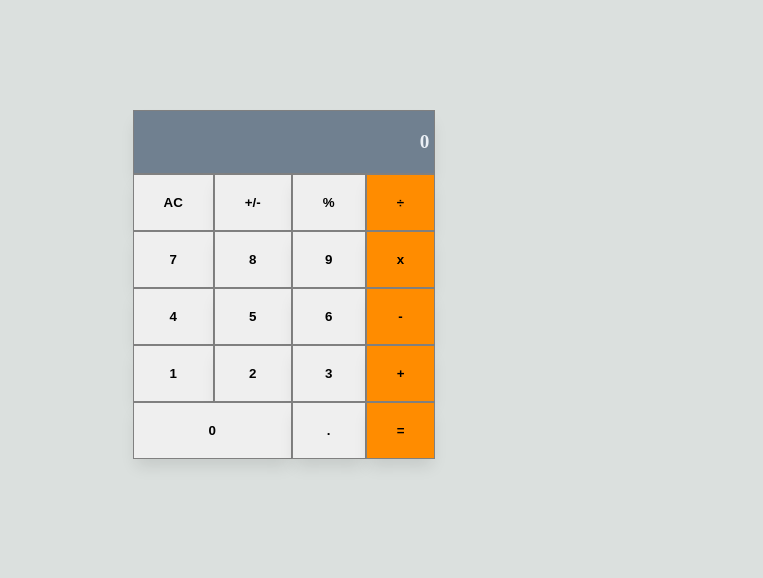
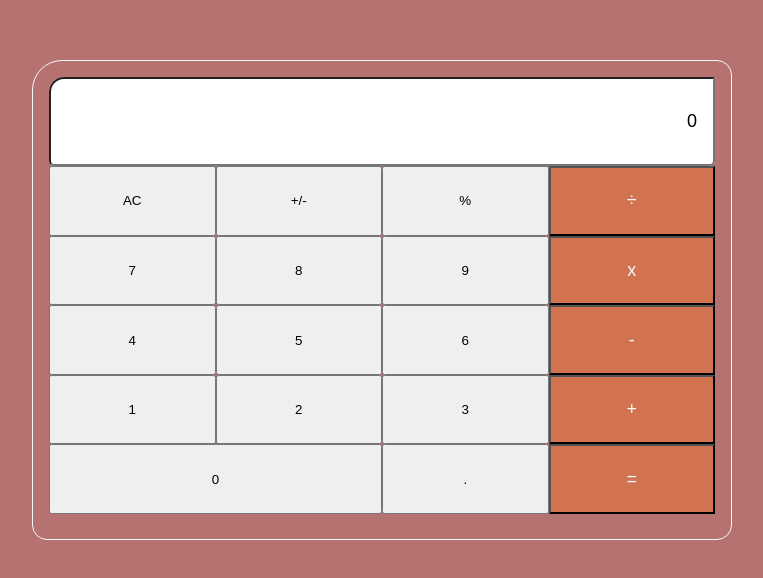
Before and after one commit to Habtamu210/Math-magicians, a React (Create React App) app: page / in a window 1280 px wide. Shown: the part 116-694 px from the top of the page, without its empty margins (356-1119 px from the left). Built offline with nearby package versions, Linux system fonts and the light colour scheme.

Commit message:
Update the event as per the feedback

```diff
--- a/src/App.js
+++ b/src/App.js
@@ -1,32 +1,12 @@
-import React from 'react';
 import Calculator from './components/Calculator';
 
-class App extends React.Component {
-  constructor(props) {
-    super(props);
-    this.state = {
-      calculatorData: {
-        total: null,
-        next: null,
-        operation: null,
-      },
-    };
-    this.updateState = this.updateState.bind(this);
-  }
+function App() {
+  return (
+    <div className="App">
+      <div className="background" />
+      <Calculator />
+    </div>
+  );
+}
 
-  updateState(obj) {
-    this.setState({
-      calculatorData: obj,
-    });
-  }
-
-  render() {
-    const { calculatorData } = this.state;
-    return (
-      <div className="App">
-        <Calculator calculatorData={calculatorData} updateState={this.updateState} />
-      </div>
-    );
-  }
-}
 export default App;
--- a/src/components/Calculator.js
+++ b/src/components/Calculator.js
@@ -1,227 +1,50 @@
-import React from 'react';
-import PropTypes from 'prop-types';
+import React, { useState } from 'react';
 import calculate from '../logic/calculate';
 
-class Calculator extends React.Component {
-  constructor(props) {
-    super(props);
-    this.Compute = this.Compute.bind(this);
-    this.updateScreen = this.updateScreen.bind(this);
-  }
+function Calculator() {
+  const [result, setResult] = useState({
+    total: null,
+    next: null,
+    operation: null,
+  });
+  const handleClick = (buttonName) => {
+    setResult(calculate(result, buttonName));
+  };
+  return (
+    <div className="calc">
+      <div className="display">
+        <input type="text" value={result.next || result.total || '0'} />
+        <small>e</small>
+      </div>
+      <div className="buttons">
 
-  Compute = (obj, button) => {
-    const { updateState } = this.props;
-    const newObj = calculate(obj, button);
-    updateState(newObj);
-  };
+        <button className="button" type="button" onClick={() => handleClick('AC')}>AC</button>
+        <button className="button" type="button" onClick={() => handleClick('+/-')}>+/-</button>
+        <button className="button" type="button" onClick={() => handleClick('%')}>%</button>
+        <button className="button" type="button" onClick={() => handleClick('÷')}>÷</button>
 
-  updateScreen = () => {
-    const { calculatorData } = this.props;
+        <button className="button" type="button" onClick={() => handleClick('7')}>7</button>
+        <button className="button" type="button" onClick={() => handleClick('8')}>8</button>
+        <button className="button" type="button" onClick={() => handleClick('9')}>9</button>
+        <button className="button" type="button" onClick={() => handleClick('x')}>x</button>
 
-    const { total, next, operation } = calculatorData;
+        <button className="button" type="button" onClick={() => handleClick('4')}>4</button>
+        <button className="button" type="button" onClick={() => handleClick('5')}>5</button>
+        <button className="button" type="button" onClick={() => handleClick('6')}>6</button>
+        <button className="button" type="button" onClick={() => handleClick('-')}>-</button>
 
-    if (total === null && next === null) {
-      return 0;
-    }
-    if (next !== null && total === null) {
-      return next;
-    }
-    if (total !== null && next !== null) {
-      if (operation !== null && operation !== undefined) {
-        return `${total} ${operation} ${next}`;
-      }
-      return total;
-    }
-    return total;
-  };
+        <button className="button" type="button" onClick={() => handleClick('1')}>1</button>
+        <button className="button" type="button" onClick={() => handleClick('2')}>2</button>
+        <button className="button" type="button" onClick={() => handleClick('3')}>3</button>
+        <button className="button" type="button" onClick={() => handleClick('+')}>+</button>
 
-  render() {
-    const { calculatorData } = this.props;
-    return (
-      <div className="container">
-        <div className="keys screen">
-          {this.updateScreen()}
-        </div>
-        <button
-          type="button"
-          className="keys"
-          onClick={() => {
-            this.Compute(calculatorData, 'AC');
-          }}
-        >
-          AC
-        </button>
-        <button
-          type="button"
-          className="keys"
-          onClick={() => {
-            this.Compute(calculatorData, '+/-');
-          }}
-        >
-          +/-
-        </button>
-        <button
-          type="button"
-          className="keys"
-          onClick={() => {
-            this.Compute(calculatorData, '%');
-          }}
-        >
-          %
-        </button>
-        <button
-          type="button"
-          className="keys operators"
-          onClick={() => {
-            this.Compute(calculatorData, '÷');
-          }}
-        >
-          ÷
-        </button>
-        <button
-          type="button"
-          className="keys "
-          onClick={() => {
-            this.Compute(calculatorData, '7');
-          }}
-        >
-          7
-        </button>
-        <button
-          type="button"
-          className="keys"
-          onClick={() => {
-            this.Compute(calculatorData, '8');
-          }}
-        >
-          8
-        </button>
-        <button
-          type="button"
-          className="keys"
-          onClick={() => {
-            this.Compute(calculatorData, '9');
-          }}
-        >
-          9
-        </button>
-        <button
-          type="button"
-          className="keys operators"
-          onClick={() => {
-            this.Compute(calculatorData, 'x');
-          }}
-        >
-          x
-        </button>
-        <button
-          type="button"
-          className="keys"
-          onClick={() => {
-            this.Compute(calculatorData, '4');
-          }}
-        >
-          4
-        </button>
-        <button
-          type="button"
-          className="keys"
-          onClick={() => {
-            this.Compute(calculatorData, '5');
-          }}
-        >
-          5
-        </button>
-        <button
-          type="button"
-          className="keys"
-          onClick={() => {
-            this.Compute(calculatorData, '6');
-          }}
-        >
-          6
-        </button>
-        <button
-          type="button"
-          className="keys operators"
-          onClick={() => {
-            this.Compute(calculatorData, '-');
-          }}
-        >
-          -
-        </button>
-        <button
-          type="button"
-          className="keys"
-          onClick={() => {
-            this.Compute(calculatorData, '1');
-          }}
-        >
-          1
-        </button>
-        <button
-          type="button"
-          className="keys"
-          onClick={() => {
-            this.Compute(calculatorData, '2');
-          }}
-        >
-          2
-        </button>
-        <button
-          type="button"
-          className="keys"
-          onClick={() => {
-            this.Compute(calculatorData, '3');
-          }}
-        >
-          3
-        </button>
-        <button
-          type="button"
-          className="keys operators"
-          onClick={() => {
-            this.Compute(calculatorData, '+');
-          }}
-        >
-          +
-        </button>
-        <button
-          type="button"
-          className="keys zero"
-          onClick={() => {
-            this.Compute(calculatorData, '0');
-          }}
-        >
-          0
-        </button>
-        <button
-          type="button"
-          className="keys"
-          onClick={() => {
-            this.Compute(calculatorData, '.');
-          }}
-        >
-          .
-        </button>
-        <button
-          type="button"
-          className="keys operators"
-          onClick={() => {
-            this.Compute(calculatorData, '=');
-          }}
-        >
-          =
-        </button>
+        <button className="button" type="button" onClick={() => handleClick('0')}>0</button>
+        <button className="button" type="button" onClick={() => handleClick('.')}>.</button>
+        <button className="button" type="button" onClick={() => handleClick('=')}>=</button>
+
       </div>
-    );
-  }
+    </div>
+  );
 }
 
-Calculator.propTypes = {
-  updateState: PropTypes.func.isRequired,
-  /* eslint-disable-next-line react/forbid-prop-types */
-  calculatorData: PropTypes.object.isRequired,
-};
-
 export default Calculator;
--- a/src/index.css
+++ b/src/index.css
@@ -1,10 +1,3 @@
-:root {
-  --primary: #dbe0de;
-  --secondary: #ff8c00;
-  --dark: #708090;
-  --light: #eaeff5;
-}
-
 * {
   margin: 0;
   padding: 0;
@@ -12,47 +5,81 @@
 }
 
 body {
-  height: 100vh;
-  background-color: var(--primary);
-  display: flex;
-  align-items: center;
-  justify-content: center;
+  background-color: rgb(182, 113, 113);
+  width: 100%;
+  height: 100%;
 }
 
-.container {
-  display: grid;
-  grid-template-columns: auto auto auto auto;
+#root {
+  margin: 0;
+  padding: 0;
+  height: inherit;
+  width: inherit;
 }
 
-div.keys.screen {
-  grid-column-start: 1;
-  grid-column-end: 5;
-  text-align: right;
-  background-color: var(--dark);
-  color: var(--light);
-  padding-right: 5px;
-  font-size: 1.2rem;
+.App {
+  margin: 0;
+  padding: 0;
+  height: inherit;
+  width: inherit;
 }
 
-.keys {
-  border: 1px solid gray;
-  padding: 20px 30px;
-  box-shadow: 0 0 0 0 rgba(0, 0, 0, 0.1), 0 10px 15px -3px rgba(0, 0, 0, 0.1);
-  transition: 0.7s;
-  cursor: pointer;
-  font-weight: bold;
+.calc {
+  position: absolute;
+  width: 100%;
+  max-width: 700px;
+  height: 60vh;
+  display: flex;
+  flex-wrap: wrap;
+  flex-direction: column;
+  border: 1px solid ghostwhite;
+  border-radius: 30px 15px 15px 15px;
+  padding: 1rem;
+  top: 22%;
+  right: 15%;
 }
 
-button:hover {
-  background-color: var(--dark);
-  color: var(--light);
+.display {
+  background-color: rgba(255, 255, 255, 0.8);
+  border-radius: 15px 5px 5px 5px;
+  height: 20%;
+  font-size: 30px;
+  text-align: right;
 }
 
-.zero {
-  grid-column-start: 1;
-  grid-column-end: 3;
+.buttons {
+  display: flex;
+  flex-wrap: wrap;
+  width: 100%;
+  height: 78%;
 }
 
-.operators {
-  background-color: var(--secondary);
+.button {
+  width: 25%;
 }
+
+.button:nth-last-of-type(3) {
+  width: 50%;
+}
+
+.button:nth-of-type(4n),
+.button:nth-last-of-type(1) {
+  font-size: large;
+  background-color: rgb(209, 115, 81);
+  color: aliceblue;
+}
+
+.button:nth-last-of-type(1):hover,
+.button:nth-of-type(4n):hover {
+  background-color: rgb(160, 60, 24);
+}
+
+input {
+  height: 100%;
+  width: 100%;
+  font-size: large;
+  border-radius: 15px 0 5px 5px;
+  outline: none;
+  text-align: end;
+  padding: 1rem;
+}
--- a/src/index.js
+++ b/src/index.js
@@ -2,6 +2,7 @@
 import ReactDOM from 'react-dom/client';
 import './index.css';
 import App from './App';
+import reportWebVitals from './reportWebVitals';
 
 const root = ReactDOM.createRoot(document.getElementById('root'));
 root.render(
@@ -13,4 +14,4 @@
 // If you want to start measuring performance in your app, pass a function
 // to log results (for example: reportWebVitals(console.log))
 // or send to an analytics endpoint. Learn more: https://bit.ly/CRA-vitals
-// reportWebVitals();
+reportWebVitals();
```
